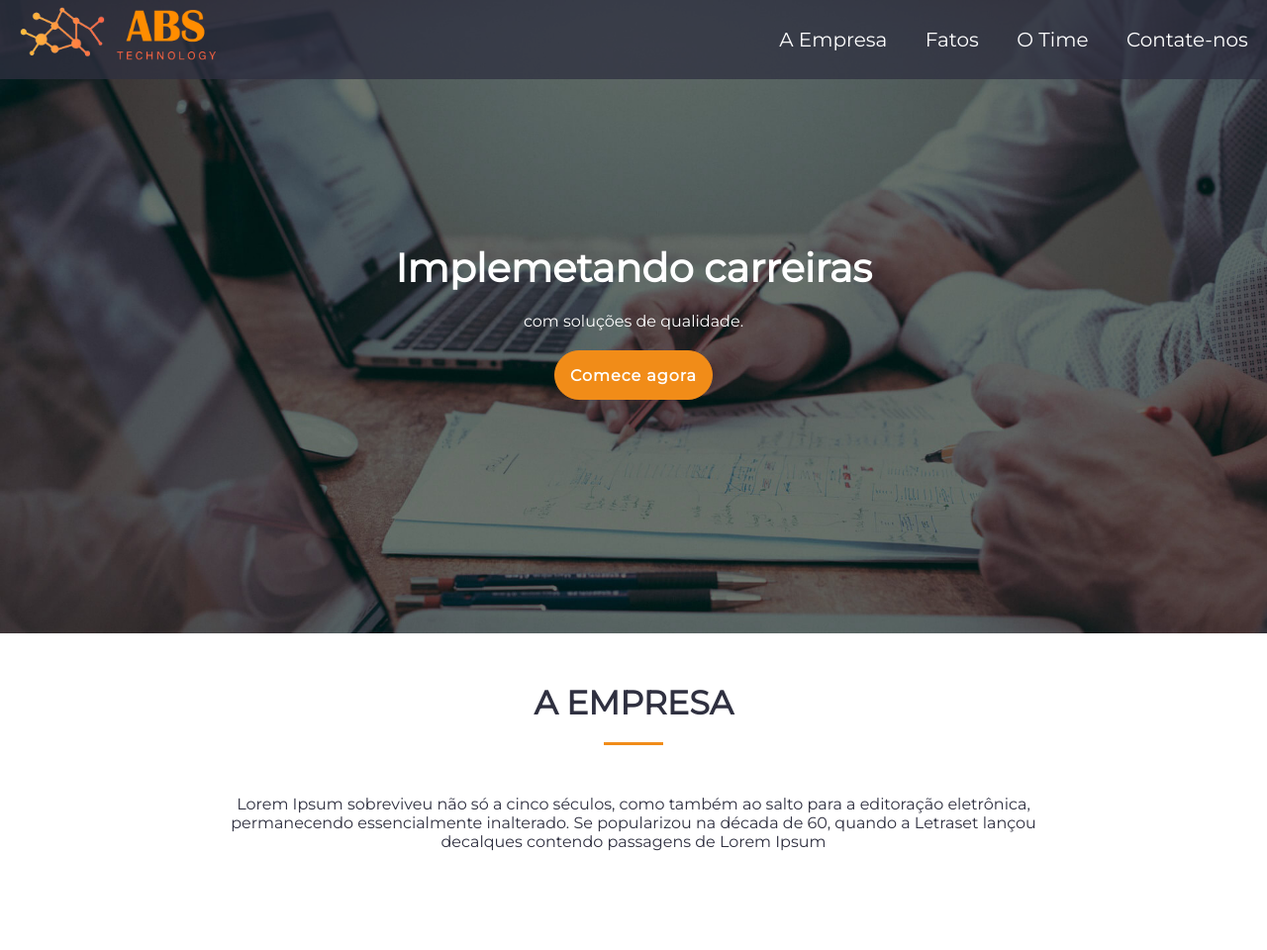
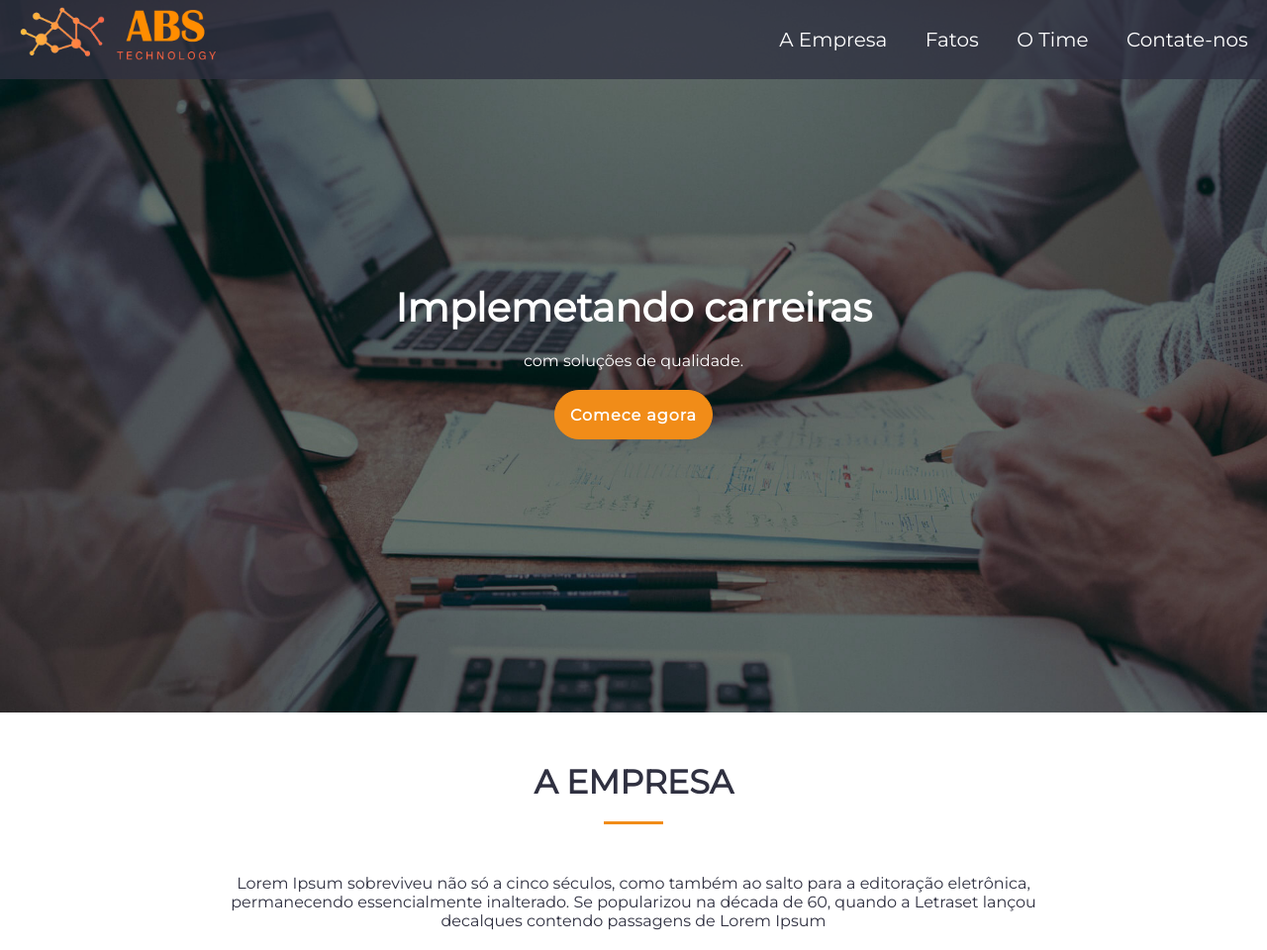
Before and after one commit to AmandaHenrique/demoday-django, a Django app: page / in a window 1280 px wide. Shown: the top 960 px of the page at 99% size. Run offline with Django 3.2, Linux system fonts and the light colour scheme.

Commit message:
Adicionado logo no footer e icone no inicio da pagina

```diff
--- a/app/static/style.css
+++ b/app/static/style.css
@@ -235,7 +235,7 @@ footer{
 }
 
 footer h1 img {
-    width: 200px
+    width: 200px;
 }
 
 footer p{
@@ -272,7 +272,7 @@ a img{
 /*HEADER*/
 
 header{
-    height: 80vh;
+    height: 90vh;
     background-repeat: no-repeat;
     background-size: 100vw;
     display: flex;
--- a/app/templates/main.html
+++ b/app/templates/main.html
@@ -11,9 +11,10 @@
     <link rel="stylesheet" href="{% static 'responsive.css' %}">
     <script defer src="{% static 'script.js' %}"></script>
     <link rel="stylesheet" href="https://use.fontawesome.com/releases/v5.7.0/css/all.css" integrity="sha384-lZN37f5QGtY3VHgisS14W3ExzMWZxybE1SJSEsQp9S+oqd12jhcu+A56Ebc1zFSJ" crossorigin="anonymous">
+    <link rel="shortcut icon" href="{% static 'logo.ico' %}">
 
     <link href="https://fonts.googleapis.com/css?family=Montserrat" rel="stylesheet">
-    <title>Document</title>
+    <title>ABS Technology</title>
 </head>
 <body>
 
```
Also changed, not shown: app/static/logo.ico (added).
